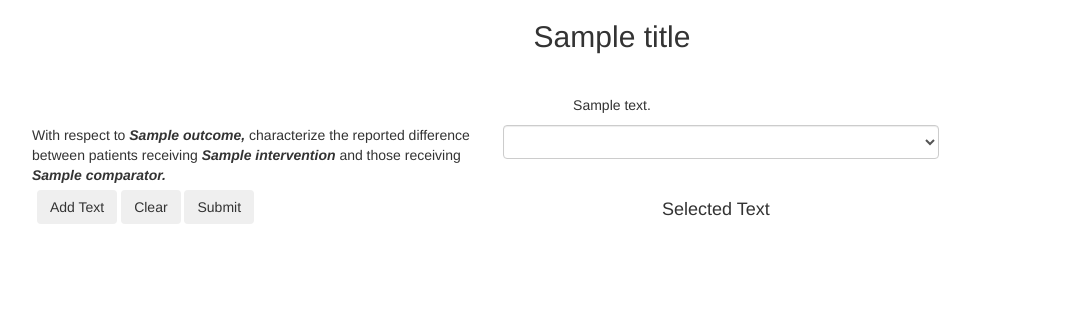
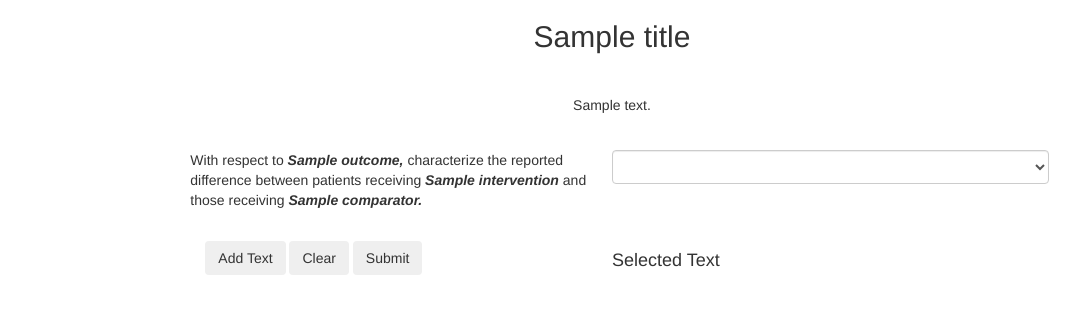
Before and after one commit to elehman16/Anne, a Flask app: template templates/article.html in a window 1280 px wide; the page is wider, and only the part inside the window is pictured. Shown: the top 314 px of that part, without its empty margins (28-1108 px from the left). Run offline with Flask 2, Linux system fonts and the light colour scheme; the template is opened without the code that fills it: most values are stand-ins (such as "Sample title", 1, 10 or a date in 2020); parts of the project's set-up code (start-up, migrations or seed data) failed here and were passed over; some libraries are stand-ins or nearby versions.

Commit message:
Small ui fix

```diff
--- a/templates/article.html
+++ b/templates/article.html
@@ -23,9 +23,9 @@
         </div>
 
         <!-- Tell the user what is going on. -->
-        <div class = "row">
-          <div class= "col-md-5 ">
-            <label style = "margin-left: 60px;">
+        <div class="row" style="margin-top: 2%">
+          <div class="col-md-4 col-md-offset-2">
+            <label>
               With respect to <b> <i> {{ outcome }}, </i> </b> characterize the
               reported difference between patients receiving <b> <i>
               {{ intervention }} </i> </b> and those receiving <b> <i> {{ comparator }}.
@@ -50,12 +50,11 @@
                 </div>
             {% endif %}
           </div>
-
         </div>
 
         <!-- Set up the buttons for selecting text, clearing everything, and submitting. -->
-        <div class = "row">
-          <div class = "col-md-6" style = "margin-left: 50px;">
+        <div class="row" style="margin-top: 2%">
+          <div class="col-md-4 col-md-offset-2">
             <div class="container">
               <button type="button" id= "add-but" class="btn"> Add Text </button>
               <button type="button" id= "restart-but" class="btn"> Clear </button>
@@ -64,7 +63,7 @@
           </div>
 
           <!-- Initialize a place where all the selected text by the user lies. -->
-          <div class = "col-md-5">
+          <div class="col-md-4">
             <div class="row" id="select">
                 <h4> Selected Text</h4>
                 <ol id="selected"></ol>
```
Also changed, not shown: reader.py (+5 -6 lines).
